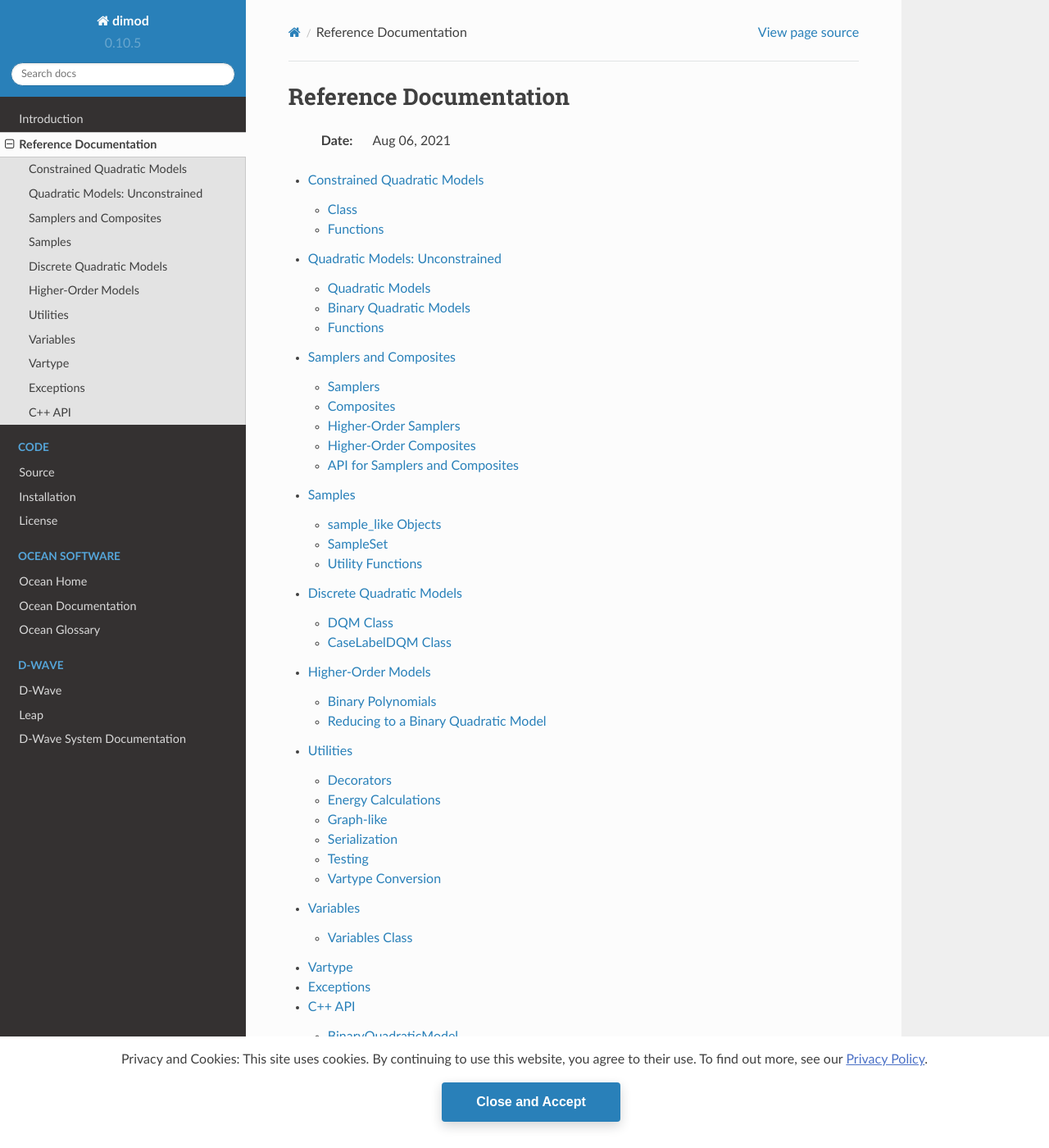
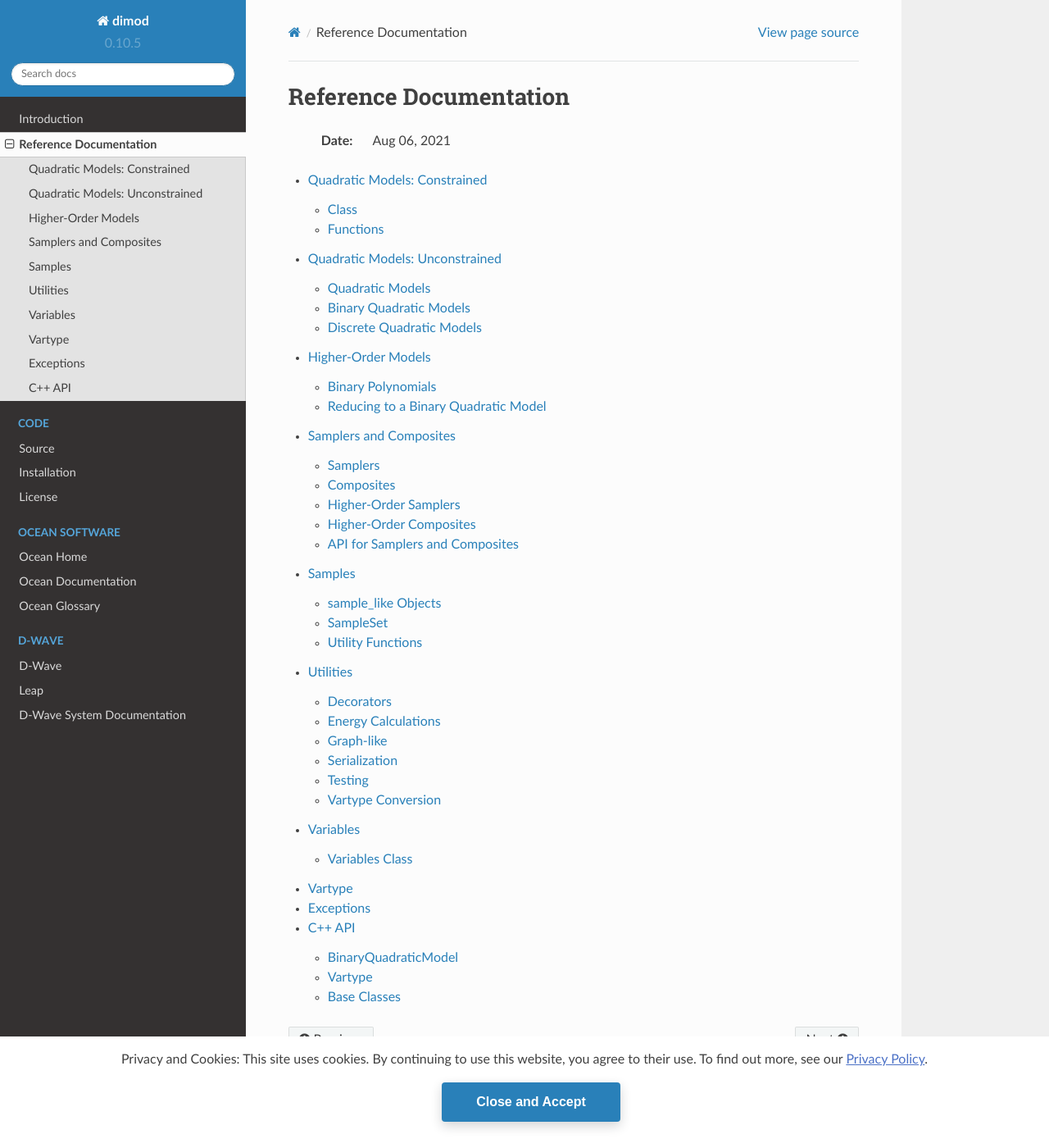
Before and after one commit to dwavesystems/dimod, a Sphinx documentation site: the page built from docs/reference/index.rst, in a window 1280 px wide and 1400 px high. Shown: the whole window at 82% size. Built offline with Sphinx 7.4.7 and the Read the Docs theme 2.0.0, drawn with Linux system fonts in a browser that asks for light colours; the version number is read from the project's files by our own code.

Commit message:
Categorize by constrained/unconstrained

```diff
--- a/docs/reference/constrained.rst
+++ b/docs/reference/constrained.rst
@@ -1,8 +1,8 @@
 .. _cqm:
 
-============================
-Constrained Quadratic Models
-============================
+=============================
+Quadratic Models: Constrained
+=============================
 
 Class
 =====
--- a/docs/reference/index.rst
+++ b/docs/reference/index.rst
@@ -10,10 +10,9 @@ Reference Documentation
 
    constrained
    quadratic
+   higherorder
    sampler_composites/index
    sampleset
-   dqm
-   higherorder
    utilities
    variables
    vartypes
```
Also changed, not shown: docs/reference/dqm.rst (deleted, +0 -78 lines), docs/reference/quadratic.rst (+94 -8 lines).
